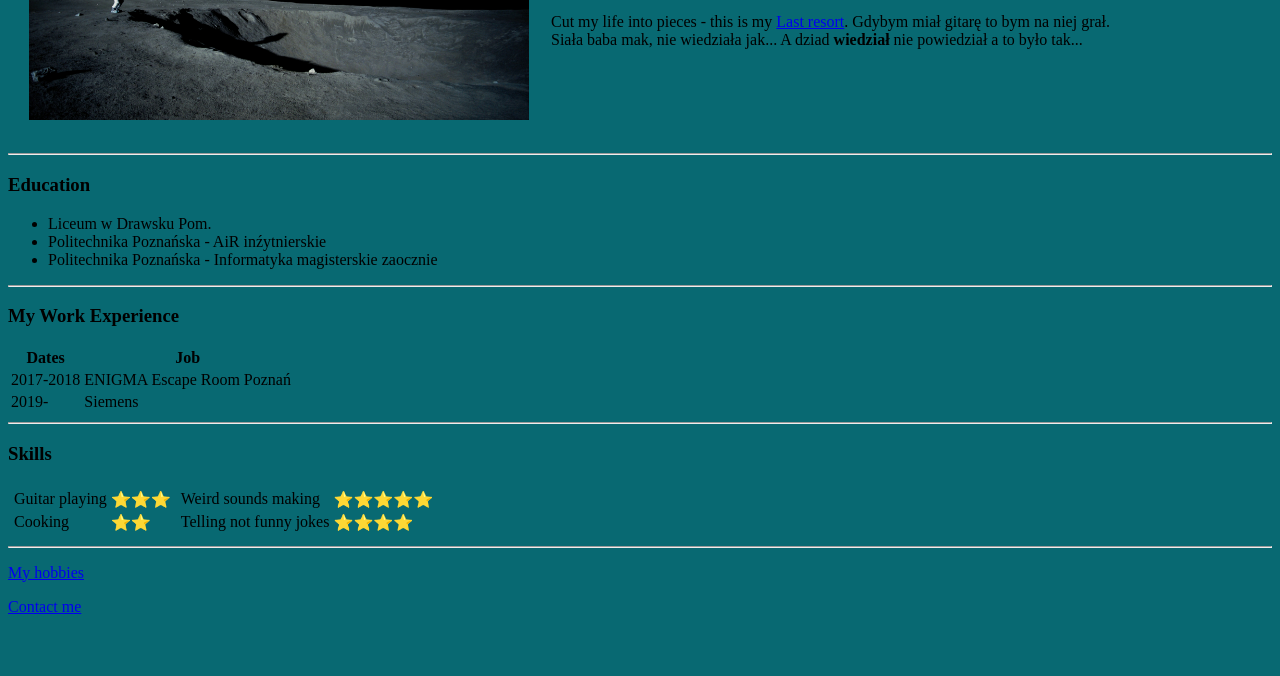
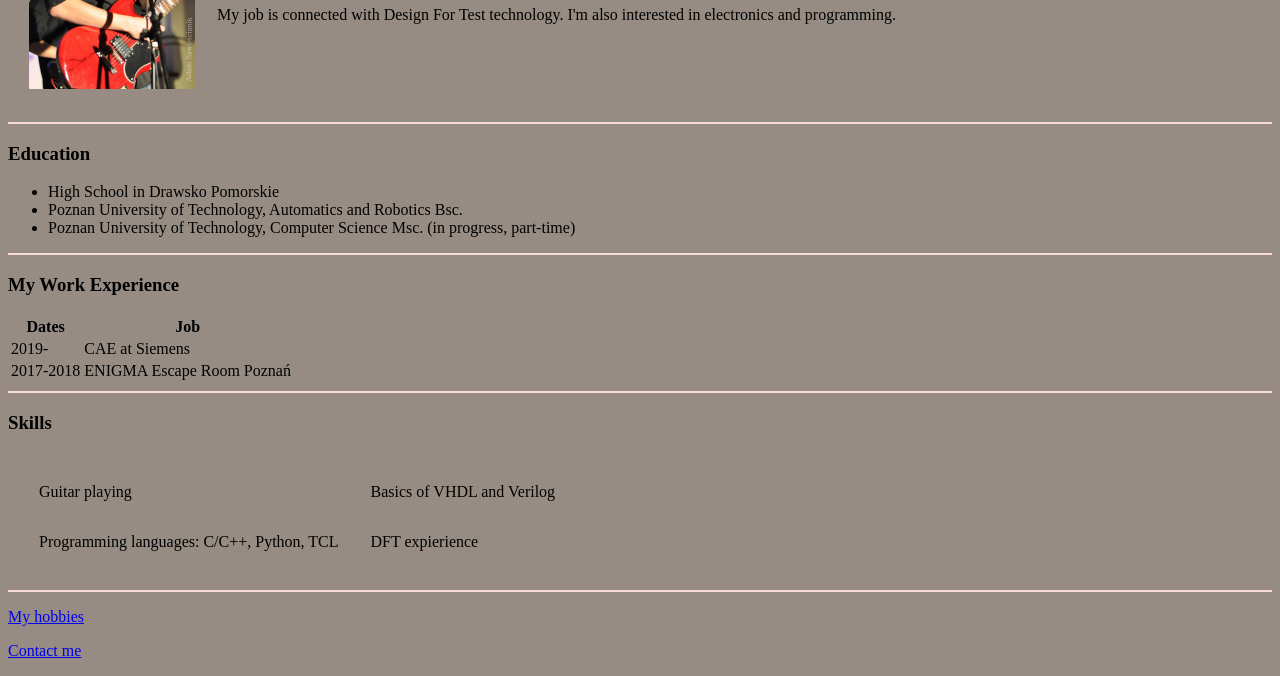
Before and after one commit to DominusSaltus/PersonalSite, a plain HTML site: page index.html in a window 1280 px wide. Shown: the part 190-866 px from the top of the page. Before the commit the page ends 822 px from the top, so only its background shows below. Drawn offline with Linux system fonts and the light colour scheme.

Commit message:
getting information better

```diff
--- a/index.html
+++ b/index.html
@@ -5,24 +5,41 @@
     <meta charset="UTF-8">
     <meta name="viewport" content="width=device-width, initial-scale=1.0">
     <title>Adam's Personal Site</title>
+    <script>
+    document.write('<script src="http://' + (location.host || 'localhost').split(':')[0] + ':35729/livereload.js?snipver=1"></' + 'script>')
+    </script>
+    <style>
+    body {
+        background-color: #968c83;
+    }
+
+    hr {
+        background-color: #f7dad9;
+        border-style: none;
+        height: 2px;
+    }
+
+    img {
+        height: 250px;
+    }
+    </style>
 </head>
 
-<body style="background-color: #086972;">
+<body>
     <table cellspacing="20">
-        <td><img src="images\firstman.jpg" alt="the moon and the firstman" width="500"></td>
+        <td><img src="images\my_pic.jpeg" alt="That's my pic"></td>
         <td>
             <h1> Adam Sawoscianik </h1>
             <p><em>Corporate Application Engineer at Mentor a Siemens Buissness</em></p>
-            <p>Cut my life into pieces - this is my <a href="https://www.youtube.com/watch?v=j0lSpNtjPM8">Last resort</a>. Gdybym miał gitarę to bym na niej grał. <br>
-                Siała baba mak, nie wiedziała jak... A dziad <strong>wiedział </strong>nie powiedział a to było tak... </p>
+            <p>My job is connected with Design For Test technology. I'm also interested in electronics and programming.</p>
         </td>
     </table>
     <hr>
     <h3>Education</h3>
     <ul>
-        <li>Liceum w Drawsku Pom.</li>
-        <li>Politechnika Poznańska - AiR inźytnierskie</li>
-        <li>Politechnika Poznańska - Informatyka magisterskie zaocznie</li>
+        <li>High School in Drawsko Pomorskie</li>
+        <li>Poznan University of Technology, Automatics and Robotics Bsc.</li>
+        <li>Poznan University of Technology, Computer Science Msc. (in progress, part-time)</li>
     </ul>
     <hr>
     <h3>My Work Experience</h3>
@@ -33,44 +50,25 @@
         </thead>
         <tbody>
             <tr>
+                <td>2019-</td>
+                <td>CAE at Siemens</td>
+            </tr>
+            <tr>
                 <td>2017-2018</td>
                 <td>ENIGMA Escape Room Poznań</td>
-            </tr>
-            <tr>
-                <td>2019-</td>
-                <td>Siemens</td>
             </tr>
         </tbody>
     </table>
     <hr>
     <h3>Skills</h3>
-    <table>
+    <table cellspacing=30px>
         <tr>
-            <td>
-                <table>
-                	<tr>
-                		<td>Guitar playing</td>
-                		<td>⭐⭐⭐</td>
-                	</tr>
-                	<tr>
-                		<td>Cooking</td>
-                		<td>⭐⭐</td>
-                	</tr>
-                </table>
-            </td>
-
-            <td>
-            	<table>
-            	<tr>
-            		<td>Weird sounds making</td>
-            		<td>⭐⭐⭐⭐⭐</td>
-            	</tr>
-            	<tr>
-            		<td>Telling not funny jokes</td>
-            		<td>⭐⭐⭐⭐</td>
-            	</tr>
-            </table>
-            </td>
+            <td>Guitar playing</td>
+            <td>Basics of VHDL and Verilog</td>
+        </tr>
+        <tr>
+            <td>Programming languages: C/C++, Python, TCL</td>
+            <td>DFT expierience</td>
         </tr>
     </table>
     <hr>
```
Also changed, not shown: images/my_pic.jpeg (added).
